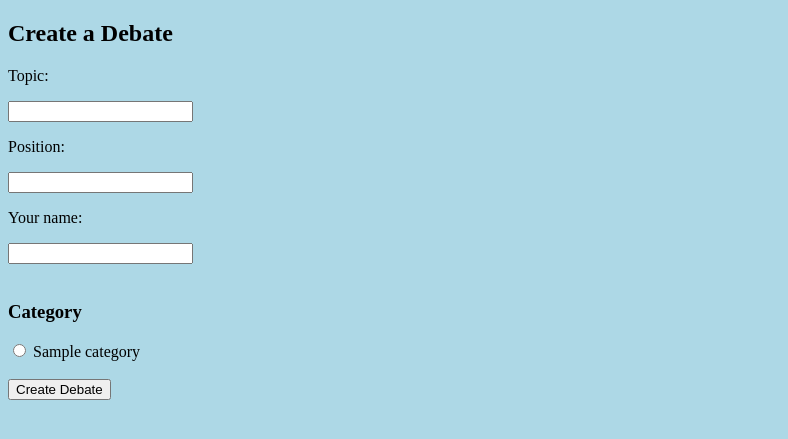
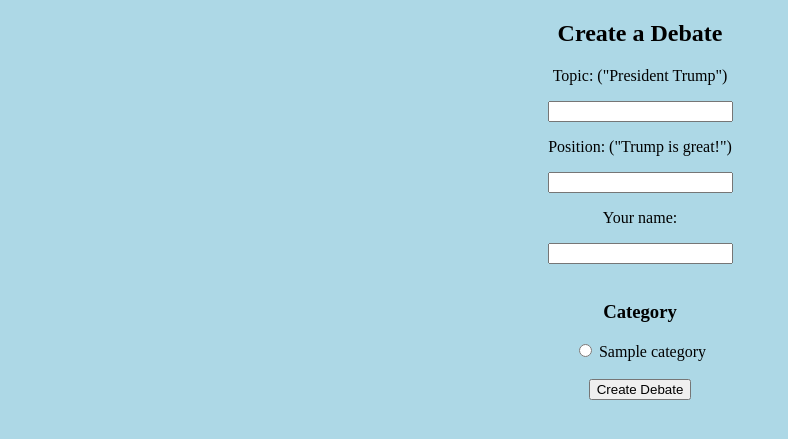
Before and after one commit to davidorshan/Debyte, a Django app: page /front/create_debate in a window 1280 px wide. Shown: the top 439 px of the page, without its empty margins (0-788 px from the left). Run offline with Django 3.2, Linux system fonts and the light colour scheme; tables that the repository leaves empty hold one stand-in row (values such as "Sample post").

Commit message:
fixed bugs

```diff
--- a/debates/static/debates/chatroom.css
+++ b/debates/static/debates/chatroom.css
@@ -1,3 +1,7 @@
+body {
+    background-color:lightblue;
+}
+
 h1{
 
 }
--- a/debates/static/debates/create_debate.css
+++ b/debates/static/debates/create_debate.css
@@ -1,5 +1,5 @@
 body
 {
     background-color:lightblue;
-    text-align: left;
+    text-align: center;
 }
--- a/debates/templates/create_debate.html
+++ b/debates/templates/create_debate.html
@@ -3,17 +3,17 @@
 <!DOCTYPE html>
 <html>
 
-	<link rel="stylesheet" type="text/css" href="{% static 'debates/create_debate.css' %}">
+	<link rel="stylesheet" type="text/css" href="{% static 'debates/main.css' %}">
 
 	<h2> Create a Debate </h2>
 
-	<form action="/front/{{debateId}}/waiting" method="post">
+	<form action="create_debate" method="post">
 	{% csrf_token %}
 
-	<p> Topic: </p>
+	<p> Topic: ("President Trump")</p>
 	<input type="text" name="topic" id="topic"><br />
 
-	<p> Position: </p>
+	<p> Position: ("Trump is great!")</p>
 	<input type="text" name="position" id="position"><br />
 	<p> Your name: </p>
 	<input type="text" name="starter_name" id="starter_name"><br />
--- a/debates/templates/waiting.html
+++ b/debates/templates/waiting.html
@@ -1,3 +1,7 @@
+
+{% load staticfiles %}
+
+<link rel="stylesheet" type="text/css" href="{% static 'debates/main.css' %}">
 <h1> Debate Created! </h1>
 
 <h3 id="wait_text"></h3>
--- a/debates/urls.py
+++ b/debates/urls.py
@@ -4,7 +4,7 @@
 
 urlpatterns = [
     url(r'^$', views.front_page, name='front_page'),
-    url(r'^create_debate$', views.create_debate, name='create_debate'),
+    url(r'^create_debate$', views.create_debate_form, name='create_debate'),
     url(r'^(?P<debateId>[0-9]+)/waiting$', views.waiting, name='waiting'),
 	url(r'^(?P<debateId>[0-9]+)/waiting_done$', views.waiting_done, name='waiting_done'),
     url(r'^(?P<debateId>[0-9]+)/add_message$', views.add_message, name='add_message'),
--- a/debates/views.py
+++ b/debates/views.py
@@ -1,5 +1,5 @@
 from django.shortcuts import render, get_object_or_404
-from django.http import HttpResponse
+from django.http import HttpResponse, HttpResponseRedirect
 from .models import Debate, Category, ChatMessage
 from django.http import Http404
 
@@ -41,10 +41,28 @@
     print (request.session.keys())
     return render(request, "chatroom.html", {'chatroom':chatroom, 'messages':messages, 'username':request.session[str(chatroom_id)]})
 
-def create_debate(request):
-    debateId = Debate.objects.count() + 1
+#form TODO change name
+def create_debate_form(request):
+    if request.method == "POST":
+        #TODO error checking
+        new_debate = Debate()
+        new_debate.topic = request.POST['topic']
+        new_debate.orig_position = request.POST['position']
+        new_debate.anon_username_starter = request.POST["starter_name"]
+        #deal with joining multiple debates later
+        #TODO add user
+        #new_debate.anon_username_starter = request.POST['starter_name']
+        new_debate.category = Category.objects.get(pk=request.POST['category'])
+        new_debate.allow_anon_users = 1            #defaulted to true for now
+        new_debate.save()
+        debateId = new_debate.pk
+        request.session[str(new_debate.pk)] = request.POST["starter_name"]
+        print new_debate.pk
+        # do processing
+        # save model, etc.
+        return HttpResponseRedirect("/front/"+str(debateId)+"/waiting")
     categories = Category.objects.all()
-    context = {"categories":categories, "debateId":debateId}
+    context = {"categories":categories}
     return render(request, 'create_debate.html', context)
 
 def add_message(request, debateId):
@@ -56,21 +74,11 @@
     new_message.save()
     return detail(request, debateId)
 
+
+
+
 def waiting(request, debateId):
-    new_debate = Debate()
-    new_debate.topic = request.POST['topic']
-    new_debate.orig_position = request.POST['position']
-    new_debate.anon_username_starter = request.POST["starter_name"]
-    #deal with joining multiple debates later
-    #TODO add user
-    #new_debate.anon_username_starter = request.POST['starter_name']
-    new_debate.category = Category.objects.get(pk=request.POST['category'])
-    new_debate.allow_anon_users = 1            #defaulted to true for now
-    new_debate.save()
-    debateId = new_debate.pk
     context = {"debateId":debateId}
-    request.session[str(new_debate.pk)] = request.POST["starter_name"]
-    print (new_debate.pk)
     #TODO redirect to debate page
     #return render(request, 'created_dummy.html')
     return render(request, 'waiting.html', context)
```
